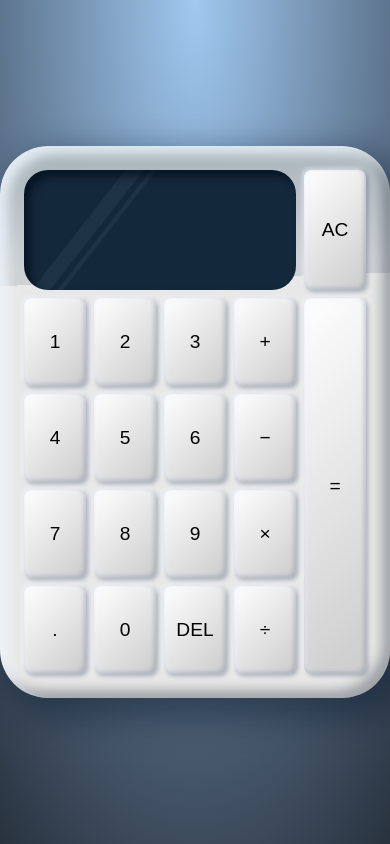
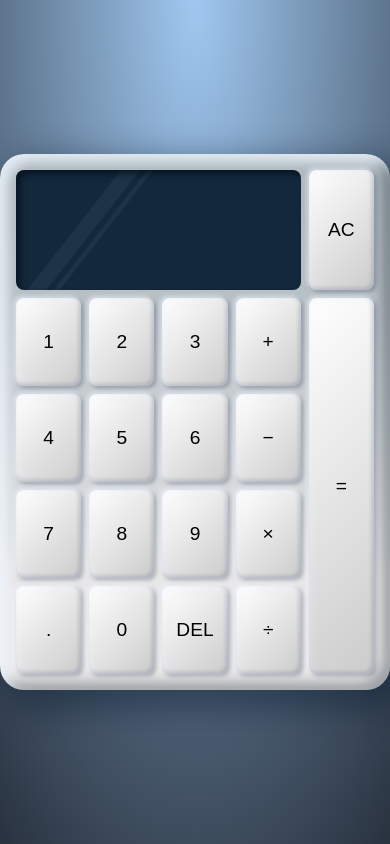
Before and after one commit to zsombok/calculator, a website: page public/index.html in a window 390 px wide. Drawn offline with Linux system fonts and the light colour scheme; files whose address does not match are found by name.

Commit message:
Getting mobile-friendly

```diff
--- a/style.sass
+++ b/style.sass
@@ -81,17 +81,17 @@ body
 
     span
       pointer-events: none
+      transition: transform 0.24s
 
     span.buttonSign
       font-size: 2rem
       position: absolute
-      transition: transform 0.24s
 
     span.buttonText
       display: none
+      padding: 4px
       font-size: 1.2rem
       transform: translateX(-120px)
-      transition: transform 0.24s
 
     &:hover
 
@@ -120,11 +120,23 @@ body
     grid-template-columns: repeat(5, 1fr)
     grid-template-rows: minmax(120px, auto) repeat(4, 88px)
     gap: 8px
-    background-color: rgb(232, 232, 232)
-    background-image: linear-gradient(178deg, rgba(100, 120, 132, 0.2) 140px, transparent calc(100% - 440px)), linear-gradient(178deg, rgba(100, 128, 144, 0.32) 20px, transparent calc(100% - 440px))
-    padding: 24px
-    border-radius: 48px
+    background-image: linear-gradient(178deg, rgba(100, 120, 132, 0.2) 140px, transparent 80%), linear-gradient(178deg, rgba(100, 128, 144, 0.32), transparent 80%)
+    padding: 16px
+    border-radius: 24px
     box-shadow: 12px 12px 32px 8px rgba(0, 20, 40, 0.4), 8px 8px 12px rgba(240, 248, 255, .8) inset, -8px -8px 12px rgba(0, 12, 24, 0.32) inset
+
+    .output
+      border-radius: 8px
+      box-shadow: 4px 4px 6px rgba(0, 12, 24, 0.68) inset
+
+      .previous-operand
+        font-size: 1.2em
+        color: rgba(240, 252, 255,0.88)
+        border-bottom: 1px solid white
+
+      .current-operand
+        font-size: 2em
+        color: rgb(255, 255, 255)
 
     button
       // all: initial
@@ -150,6 +162,5 @@ body
         position: absolute
 
       span.buttonText
+        font-size: 1rem
         display: none
-
-      &:hover
```
Also changed, not shown: public/css/style.css.
